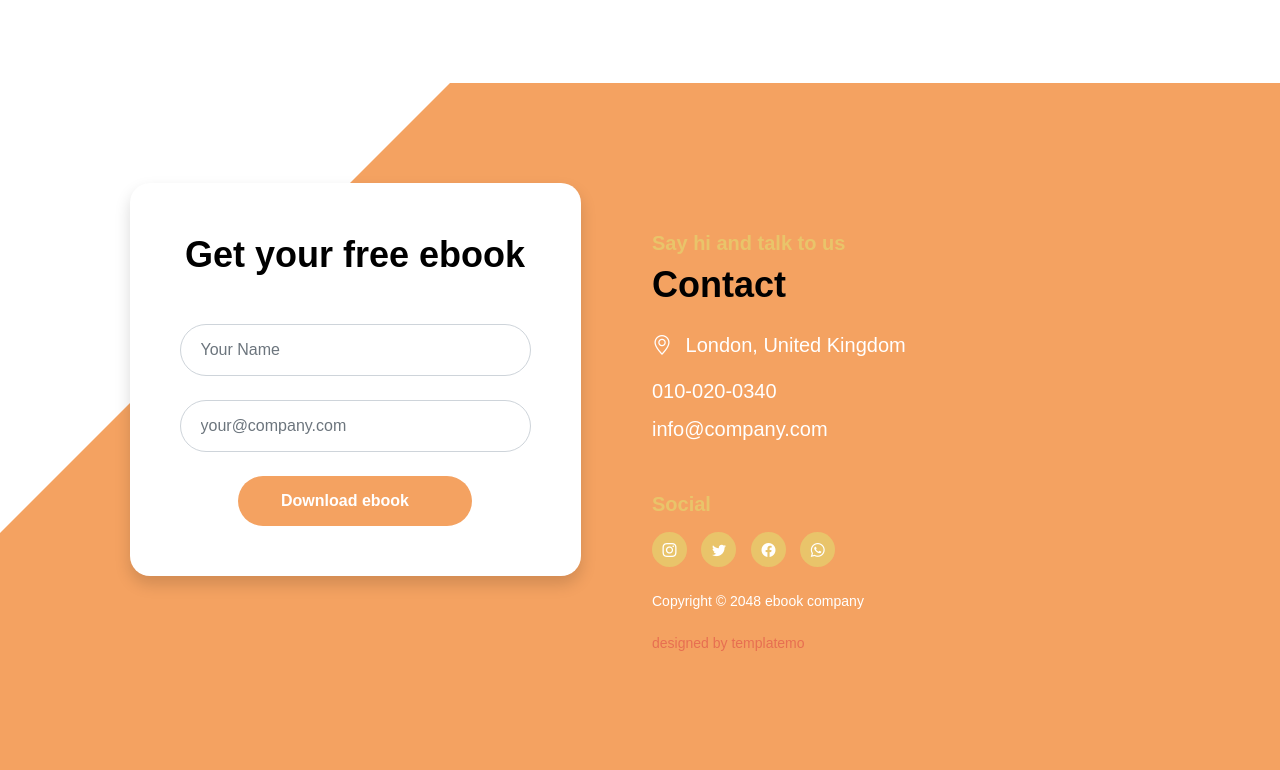
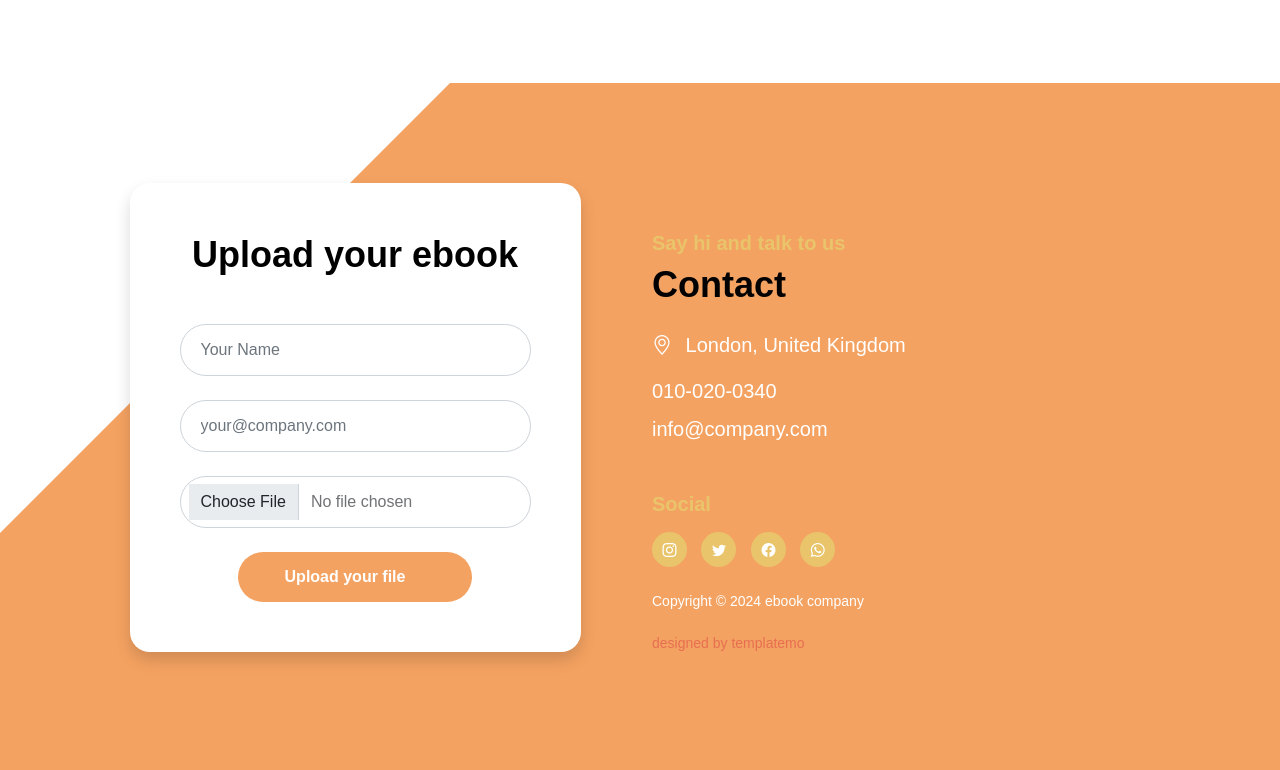
Before and after one commit to rafalgajos/secure-ebook-platform, a Flask app: page / in a window 1280 px wide. Shown: the part 2724-3494 px from the top of the page. Run offline with Flask 3, Linux system fonts and the light colour scheme; some libraries are stand-ins or nearby versions; some web fonts are replaced.

Commit message:
Add file upload functionality and save to uploads directory
Co-Authored-By: Rafał Gajos <97643064+rafalgajos@users.noreply.github.com>

```diff
--- a/app.py
+++ b/app.py
@@ -1,6 +1,15 @@
-from flask import Flask, render_template
+from flask import Flask, render_template, request, redirect, url_for
+import os
 
 app = Flask(__name__)
+
+# Folder na przesłane pliki
+UPLOAD_FOLDER = 'uploads'
+app.config['UPLOAD_FOLDER'] = UPLOAD_FOLDER
+
+# Upewnij się, że folder na przesłane pliki istnieje
+if not os.path.exists(UPLOAD_FOLDER):
+    os.makedirs(UPLOAD_FOLDER)
 
 
 @app.route('/')
@@ -8,5 +17,21 @@ def hello_world():
     return render_template('index.html')
 
 
+@app.route('/upload', methods=['POST'])
+def upload_file():
+    if 'ebook-file' not in request.files:
+        return "No file part", 400
+
+    file = request.files['ebook-file']
+    if file.filename == '':
+        return "No selected file", 400
+
+    if file:
+        # Zapisz plik do folderu uploads
+        file_path = os.path.join(app.config['UPLOAD_FOLDER'], file.filename)
+        file.save(file_path)
+        return f"File {file.filename} uploaded successfully", 200
+
+
 if __name__ == '__main__':
-    app.run()
+    app.run(debug=True)
--- a/static/css/templatemo-ebook-landing.css
+++ b/static/css/templatemo-ebook-landing.css
@@ -837,9 +837,9 @@ strong {
 
 
 /*---------------------------------------
-  EBOOK DOWNLOAD FORM
+  EBOOK UPLOAD FORM
 -----------------------------------------*/
-.ebook-download-form {
+.ebook-upload-form {
   border-radius: var(--border-radius-medium);
   position: relative;
   z-index: 2;
--- a/templates/index.html
+++ b/templates/index.html
@@ -296,14 +296,14 @@ https://templatemo.com/tm-588-ebook-landing
                     <div class="row">
 
                         <div class="col-lg-5 col-12 mx-auto">
-                            <form class="custom-form ebook-download-form bg-white shadow" action="#" method="post" role="form">
+                            <form class="custom-form ebook-upload-form bg-white shadow" action="/upload" method="post" enctype="multipart/form-data">
                                 <div class="text-center mb-5">
-                                    <h2 class="mb-1">Get your free ebook</h2>
+                                    <h2 class="mb-1">Upload your ebook</h2>
                                 </div>
 
-                                <div class="ebook-download-form-body">
+                                <div class="ebook-upload-form-body">
                                     <div class="input-group mb-4">
-                                        <input type="text" name="ebook-form-name" id="ebook-form-name" class="form-control" aria-label="ebook-form-name" aria-describedby="basic-addon1" placeholder="Your Name" required>
+                                        <input type="text" name="uploader-name" id="uploader-name" class="form-control" aria-label="uploader-name" aria-describedby="basic-addon1" placeholder="Your Name" required>
 
                                         <span class="input-group-text" id="basic-addon1">
                                             <i class="custom-form-icon bi-person"></i>
@@ -311,15 +311,24 @@ https://templatemo.com/tm-588-ebook-landing
                                     </div>
 
                                     <div class="input-group mb-4">
-                                        <input type="email" name="ebook-email" id="ebook-email" pattern="[^ @]*@[^ @]*" class="form-control" placeholder="your@company.com" aria-label="ebook-form-email" aria-describedby="basic-addon2" required="">
+                                        <input type="email" name="uploader-email" id="uploader-email" pattern="[^ @]*@[^ @]*" class="form-control" placeholder="your@company.com" aria-label="uploader-email" aria-describedby="basic-addon2" required>
 
                                         <span class="input-group-text" id="basic-addon2">
                                             <i class="custom-form-icon bi-envelope"></i>
                                         </span>
                                     </div>
 
+                                    <!-- Nowe pole do przesyłania plików -->
+                                    <div class="input-group mb-4">
+                                        <input type="file" name="ebook-file" id="ebook-file" class="form-control" required>
+
+                                        <span class="input-group-text" id="basic-addon3">
+                                            <i class="custom-form-icon bi-file-earmark-arrow-up"></i>
+                                        </span>
+                                    </div>
+
                                     <div class="col-lg-8 col-md-10 col-8 mx-auto">
-                                        <button type="submit" class="form-control">Download ebook</button>
+                                        <button type="submit" class="form-control">Upload your file</button>
                                     </div>
                                 </div>
                             </form>
@@ -367,7 +376,7 @@ https://templatemo.com/tm-588-ebook-landing
                                 </li>
                             </ul>
 
-                            <p class="copyright-text">Copyright © 2048 ebook company
+                            <p class="copyright-text">Copyright © 2024 ebook company
                             <br><br><a rel="nofollow" href="https://templatemo.com" target="_blank">designed by templatemo</a></p>
                         </div>
 
```
Also changed, not shown: other parts of static/css/templatemo-ebook-landing.css (+1 -1 lines).
